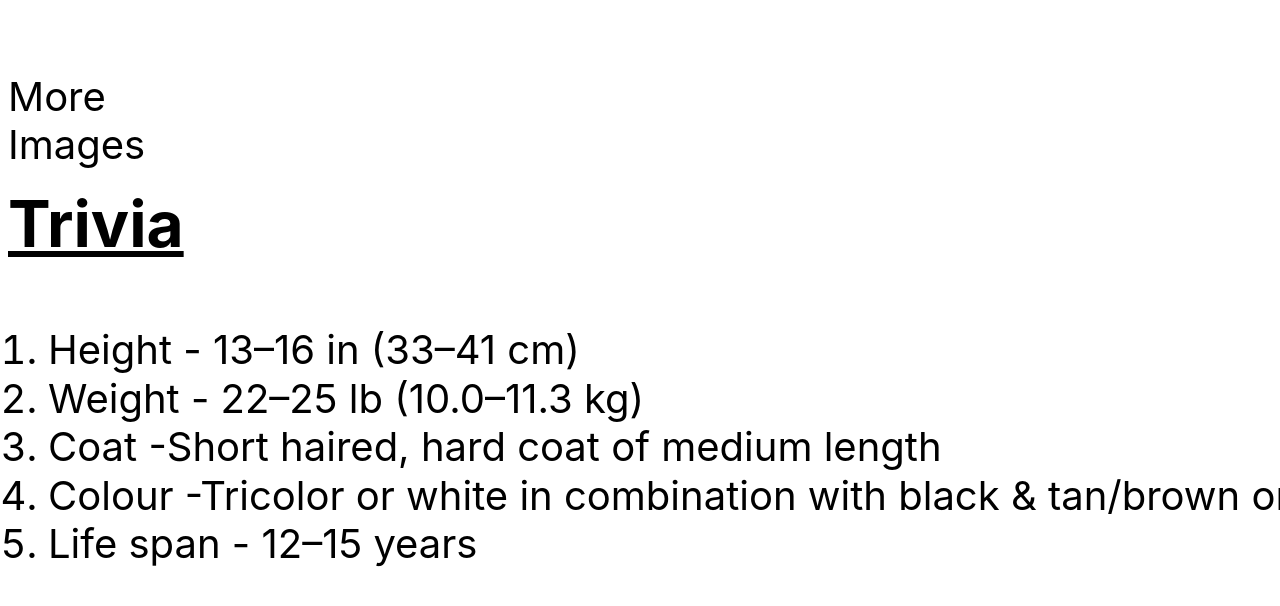
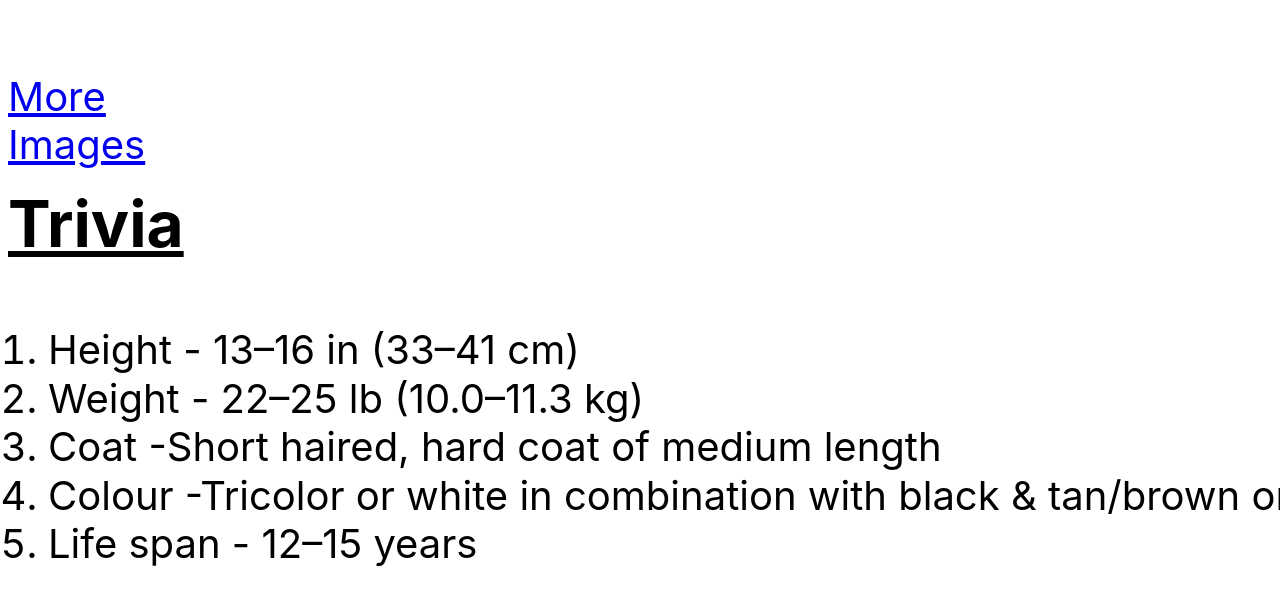
Before and after one commit to akram02-sde/contest01, a plain HTML site: page index.html in a window 1280 px wide. Shown: the part 1530-2136 px from the top of the page. Drawn offline with Linux system fonts and the light colour scheme.

Commit message:
added link

```diff
--- a/index.html
+++ b/index.html
@@ -77,6 +77,7 @@
             line-height: 77.45px;
             text-align: left;
         }
+
         img {
 
             background-size: cover;
@@ -140,12 +141,11 @@
         line-height: 77.45px;
         text-align: left;
         ">
-           <u><b>Images</b></u>
+            <u><b>Images</b></u>
         </span>
         <div>
-            <img   height="762px"
-            width="1051px"  top = "874px" left = "58px"
-              src="https://s3-alpha-sig.figma.com/img/0732/c07f/0a77eaac3910e4cbf4890e7438391529?Expires=1713744000&Key-Pair-Id=APKAQ4GOSFWCVNEHN3O4&Signature=CCkloYd1KKXmipLCb2GTfY1N3E2HOYGeTj3Aun7S0fp3a7-L-NVDHiswwyWzpWIJCgwb2LkkDynos7c2UGljJChww30Om20mMyXRtdDuIr56l2wYBtHhTqlNaMpXzLljAIpXwH~3zASwIrBQDJmIq-ZGsKREe9aXX4zovm9KJWUkkIAWZ4~fstVvvPANXUqV3XfgFS~sUmN4iFI2nZJUseA7ghdWNdTPTZsm9PtjpRGAFk~jeMgT50ImBDGdSQKUdaRLbm4RpMA3m8CYqRcnChsU3YXYwAFJ2ebHi55o2VVGqjPmvzOPdWktjcxPymZrZ8kkbMhDRiMkT7ZBAWzkqg__">
+            <img height="762px" width="1051px" top="874px" left="58px"
+                src="https://s3-alpha-sig.figma.com/img/0732/c07f/0a77eaac3910e4cbf4890e7438391529?Expires=1713744000&Key-Pair-Id=APKAQ4GOSFWCVNEHN3O4&Signature=CCkloYd1KKXmipLCb2GTfY1N3E2HOYGeTj3Aun7S0fp3a7-L-NVDHiswwyWzpWIJCgwb2LkkDynos7c2UGljJChww30Om20mMyXRtdDuIr56l2wYBtHhTqlNaMpXzLljAIpXwH~3zASwIrBQDJmIq-ZGsKREe9aXX4zovm9KJWUkkIAWZ4~fstVvvPANXUqV3XfgFS~sUmN4iFI2nZJUseA7ghdWNdTPTZsm9PtjpRGAFk~jeMgT50ImBDGdSQKUdaRLbm4RpMA3m8CYqRcnChsU3YXYwAFJ2ebHi55o2VVGqjPmvzOPdWktjcxPymZrZ8kkbMhDRiMkT7ZBAWzkqg__">
         </div>
     </section>
     <section class="third">
@@ -154,7 +154,9 @@
         font-weight: 400;
         line-height: 48.41px;
         text-align: left;
-        ">More Images</p>
+        "><a
+                href="https://www.google.com/search?q=beagle&rlz=1C5CHFA_enUS944US945&sxsrf=ALiCzsYi_xLzuX5-mgRt-U2UMiiEwhaCTA:1672839794160&source=lnms&tbm=isch&sa=X&ved=2ahUKEwiat8ntha78AhVnDbcAHX7UCYYQ_AUoAXoECAEQAw&biw=1629&bih=894&dpr=2.2">More
+                Images</a></p>
     </section>
     <section class="fourth">
         <div style="font-family: Inter;
```
